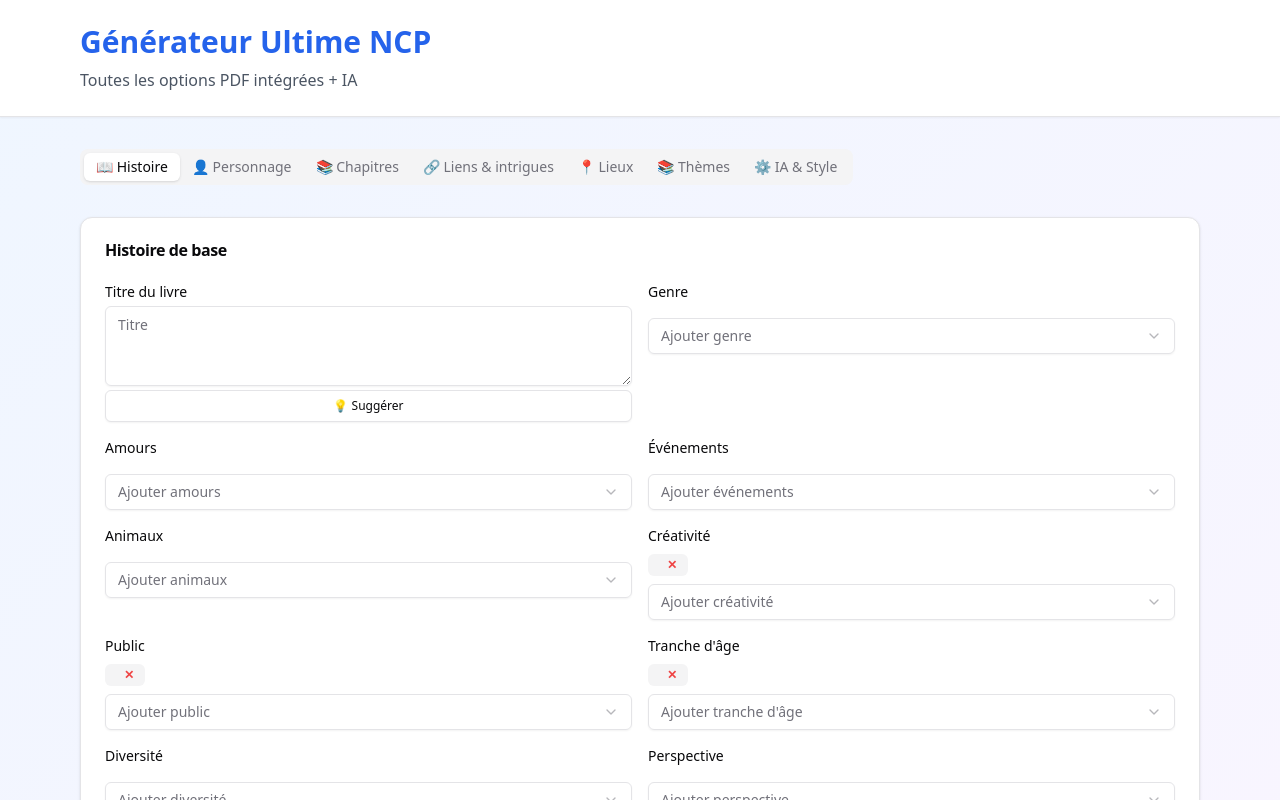
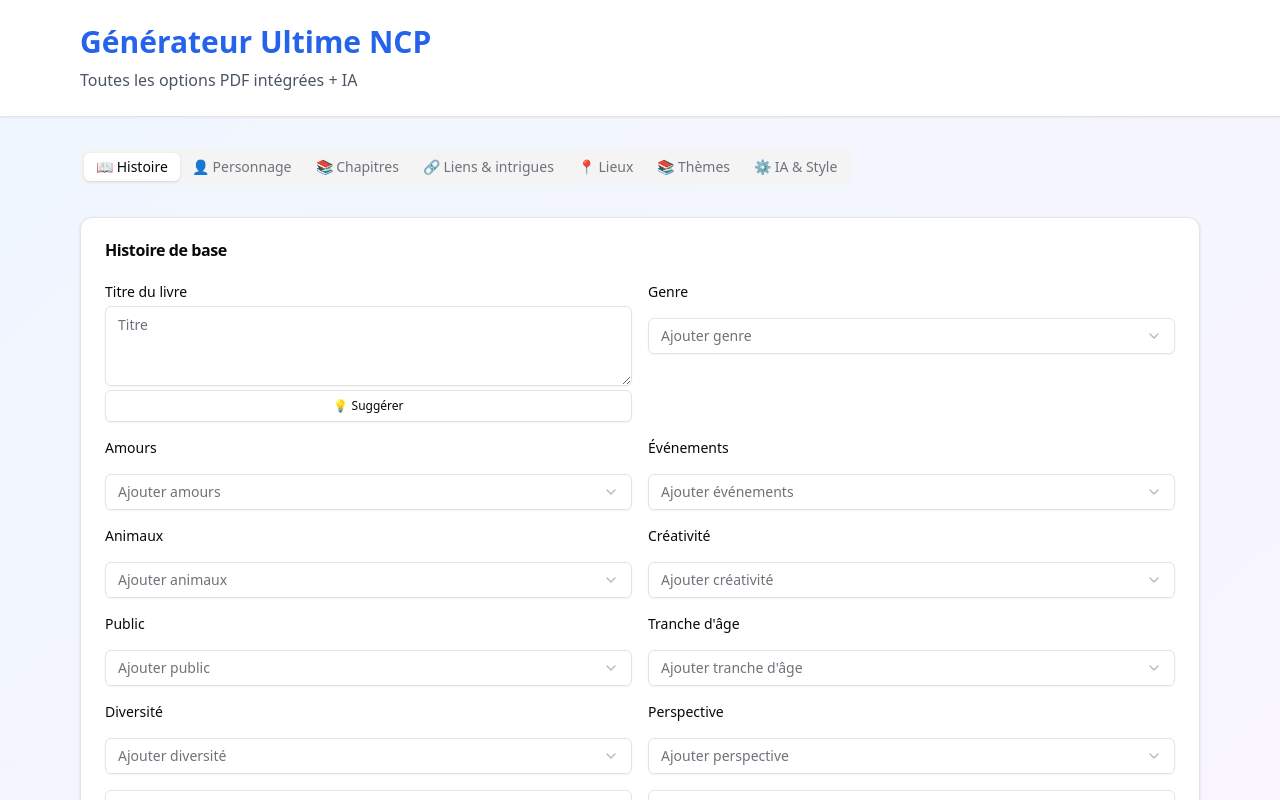
Before and after one commit to LoRanS-369/story-ncp-generator, a Next.js app: page /story-generator in a window 1280 px wide. Shown: the top 800 px of the page. Built offline with nearby package versions, Linux system fonts and the light colour scheme.

Commit message:
Update page.tsx  KImi 46

```diff
--- a/src/app/story-generator/page.tsx
+++ b/src/app/story-generator/page.tsx
@@ -13,7 +13,7 @@ import { Tabs, TabsContent, TabsList, TabsTrigger } from '@/components/ui/tabs';
 
 /* ---------- NOUVEAU : SelectMulti avec badges ---------- */
 const SelectMulti = ({ label, value, onChange, options }: any) => {
-  const selected = Array.isArray(value) ? value : [];
+  const selected = (Array.isArray(value) ? value : []).filter(Boolean);
 
   const handleSelect = (newValue: string) => {
     if (!selected.includes(newValue)) {
```
